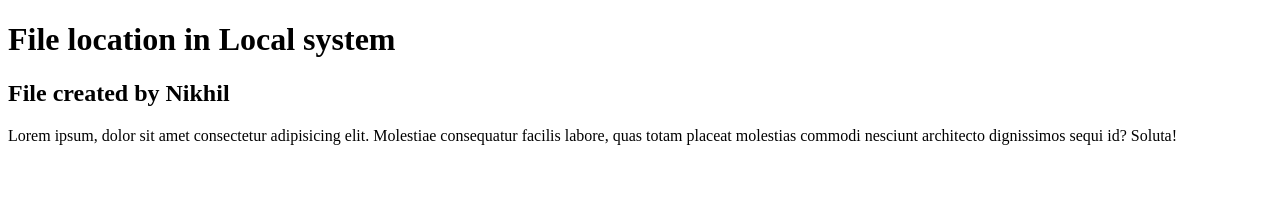
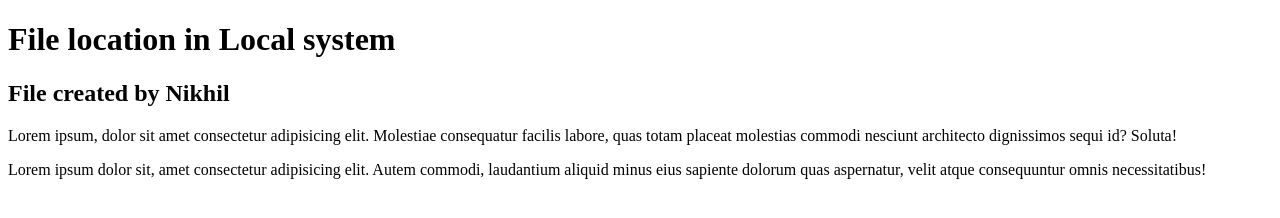
Before and after one commit to nikhiljaiswal9702-a11y/project, a plain HTML site: page index.html in a window 1280 px wide. Drawn offline with Linux system fonts and the light colour scheme.

Commit message:
Final commit

```diff
--- a/index.html
+++ b/index.html
@@ -9,5 +9,6 @@
     <h1>File location in Local system</h1>
     <h2>File created by Nikhil</h2>
     <p>Lorem ipsum, dolor sit amet consectetur adipisicing elit. Molestiae consequatur facilis labore, quas totam placeat molestias commodi nesciunt architecto dignissimos sequi id? Soluta!</p>
+    <p>Lorem ipsum dolor sit, amet consectetur adipisicing elit. Autem commodi, laudantium aliquid minus eius sapiente dolorum quas aspernatur, velit atque consequuntur omnis necessitatibus!</p>
 </body>
 </html>
```
